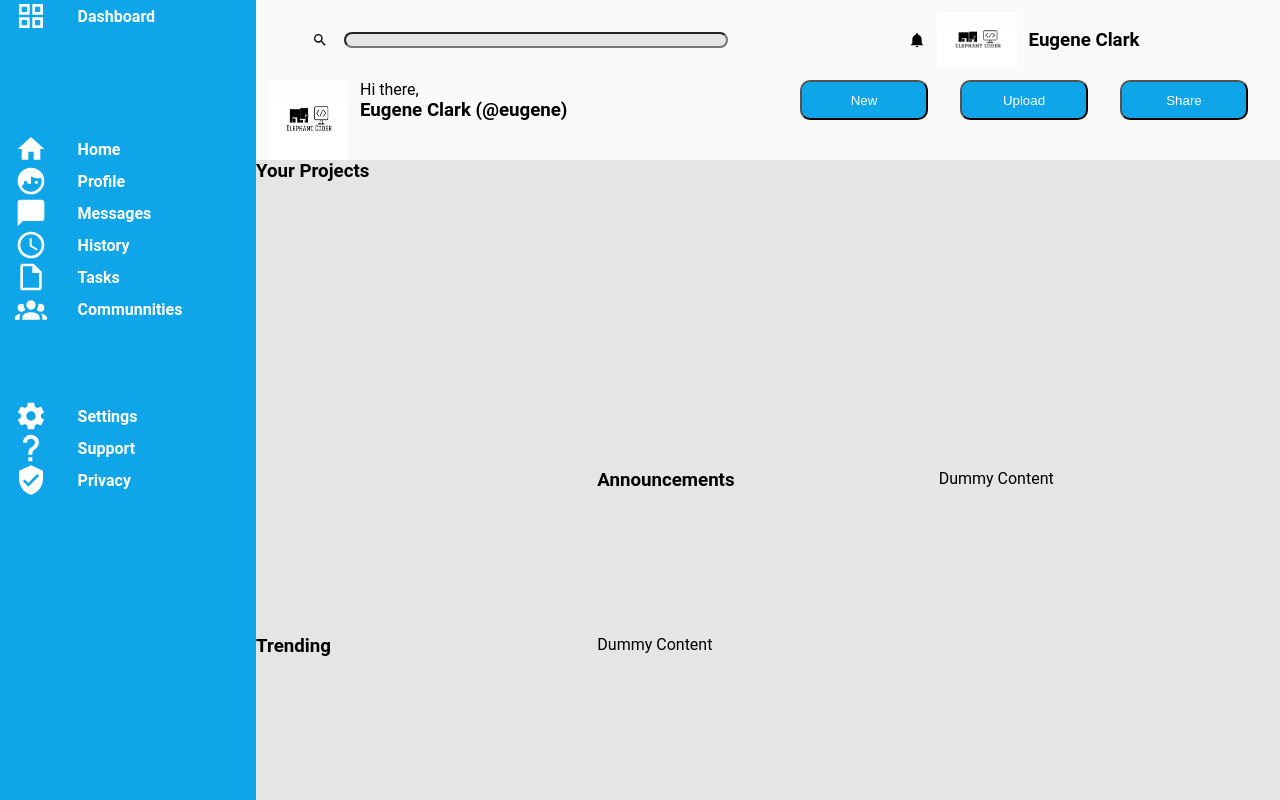
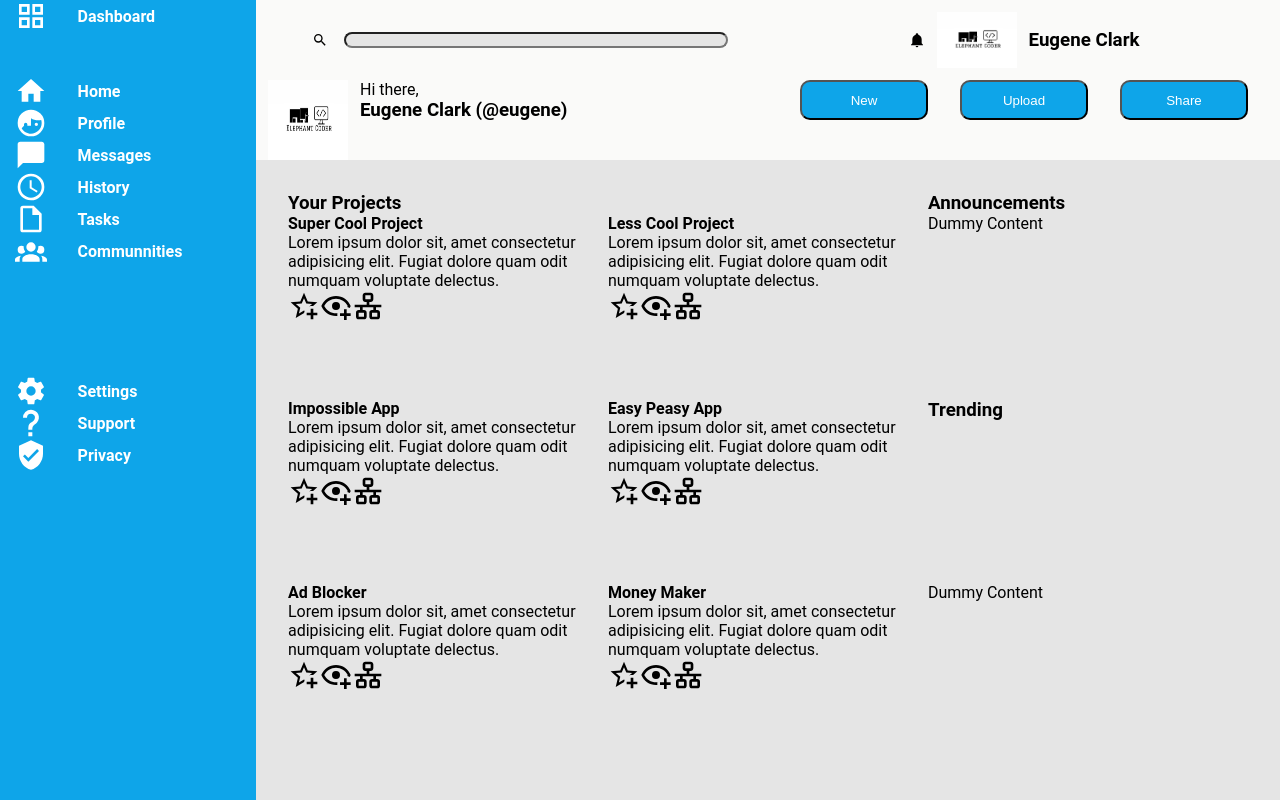
Before and after one commit to clarkjr2016/admindashboard, a plain HTML site: page index.html in a window 1280 px wide. Drawn offline with Linux system fonts and the light colour scheme.

Commit message:
Restructured the main content area

```diff
--- a/index.html
+++ b/index.html
@@ -88,14 +88,90 @@
         </div>
       </header>
       <div class="main-content">
-        <h3>Your Projects</h3>
-        <div class="card-left"></div>
-        <div class="card-left"></div>
-        <div class="card-left"></div>
-        <div class="card-left"></div>
-        <div class="card-left"></div>
-        <div class="card-left"></div>
+        <h3 id="your-projects">Your Projects</h3>
         <h3>Announcements</h3>
+        <div class="card">
+          <h4>Super Cool Project</h4>
+          <p>
+            Lorem ipsum dolor sit, amet consectetur adipisicing elit. Fugiat
+            dolore quam odit numquam voluptate delectus.
+          </p>
+          <div>
+            <div>
+              <img src="star-plus-outline.svg" alt="" /><img
+                src="eye-plus-outline.svg"
+                alt=""
+              /><img src="lan.svg" alt="" />
+            </div>
+          </div>
+        </div>
+        <div class="card" id="cp">
+          <h4>Less Cool Project</h4>
+          <p>
+            Lorem ipsum dolor sit, amet consectetur adipisicing elit. Fugiat
+            dolore quam odit numquam voluptate delectus.
+          </p>
+          <div>
+            <img src="star-plus-outline.svg" alt="" /><img
+              src="eye-plus-outline.svg"
+              alt=""
+            /><img src="lan.svg" alt="" />
+          </div>
+        </div>
+        <div class="card" id="ia">
+          <h4>Impossible App</h4>
+          <p>
+            Lorem ipsum dolor sit, amet consectetur adipisicing elit. Fugiat
+            dolore quam odit numquam voluptate delectus.
+          </p>
+          <div>
+            <img src="star-plus-outline.svg" alt="" /><img
+              src="eye-plus-outline.svg"
+              alt=""
+            /><img src="lan.svg" alt="" />
+          </div>
+        </div>
+
+        <div class="card" id="epa">
+          <h4>Easy Peasy App</h4>
+          <p>
+            Lorem ipsum dolor sit, amet consectetur adipisicing elit. Fugiat
+            dolore quam odit numquam voluptate delectus.
+          </p>
+          <div>
+            <img src="star-plus-outline.svg" alt="" /><img
+              src="eye-plus-outline.svg"
+              alt=""
+            /><img src="lan.svg" alt="" />
+          </div>
+        </div>
+        <div class="card" id="ad">
+          <h4>Ad Blocker</h4>
+          <p>
+            Lorem ipsum dolor sit, amet consectetur adipisicing elit. Fugiat
+            dolore quam odit numquam voluptate delectus.
+          </p>
+          <div>
+            <img src="star-plus-outline.svg" alt="" /><img
+              src="eye-plus-outline.svg"
+              alt=""
+            /><img src="lan.svg" alt="" />
+          </div>
+        </div>
+        <div class="card" id="mm">
+          <h4>Money Maker</h4>
+          <p>
+            Lorem ipsum dolor sit, amet consectetur adipisicing elit. Fugiat
+            dolore quam odit numquam voluptate delectus.
+          </p>
+          <div>
+            <img src="star-plus-outline.svg" alt="" /><img
+              src="eye-plus-outline.svg"
+              alt=""
+            /><img src="lan.svg" alt="" />
+          </div>
+        </div>
+
         <div class="card-right">Dummy Content</div>
         <h3>Trending</h3>
         <div class="card-right">Dummy Content</div>
--- a/style.css
+++ b/style.css
@@ -30,7 +30,7 @@
 .sidebar {
   grid-row: span 2;
   display: grid;
-  grid-template-rows: 1fr 2fr 3fr;
+  grid-template-rows: minmax(30px, 75px) minmax(30px, 300px) minmax(30px, 75px);
   background-color: var(--side-bar-color);
   color: var(--side-bar-font-color);
   font-weight: bold;
@@ -71,16 +71,38 @@ header {
   display: grid;
   grid-template-columns: 1fr 1fr 1fr;
   background-color: var(--main-content);
+  grid-template-rows: 0.2fr 2fr 2fr 2fr;
+  padding: 2rem;
 }
 
-.content-left {
+#your-projects {
   display: grid;
-  grid-template-columns: 1fr 1fr;
-  justify-items: center;
+  align-items: end;
+  grid-column: span 2;
 }
 
-.content-left > h3 {
-  grid-column: span 2;
+#ia {
+  grid-row: 3 / 4;
+  grid-column: 1 / 2;
+}
+
+#ad {
+  grid-row: 4 / 5;
+  grid-column: 1 / 2;
+}
+
+#epa {
+  grid-row: 3 / 4;
+  grid-column: 2 / 3;
+}
+
+#mm {
+  grid-row: 4 / 5;
+  grid-column: 2 / 3;
+}
+
+.card > div img {
+  width: 2rem;
 }
 
 .content-right {
```
